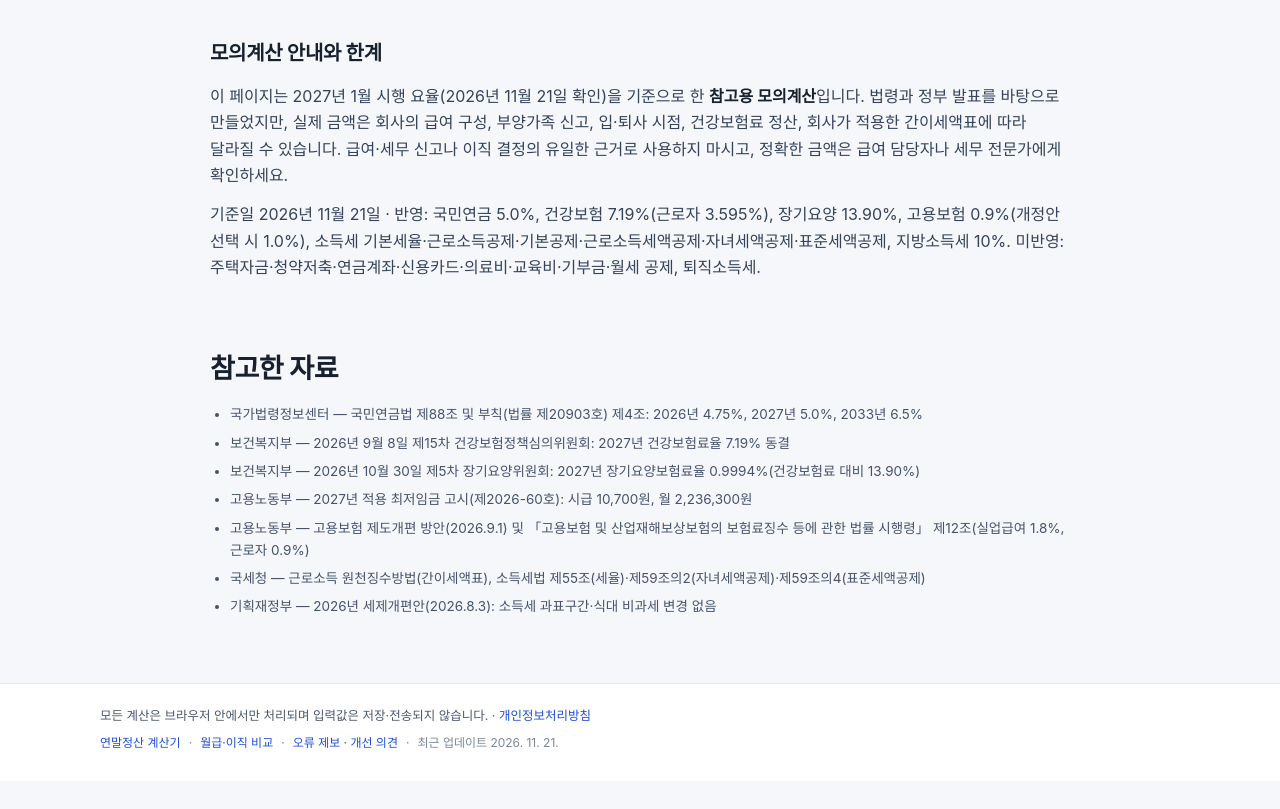
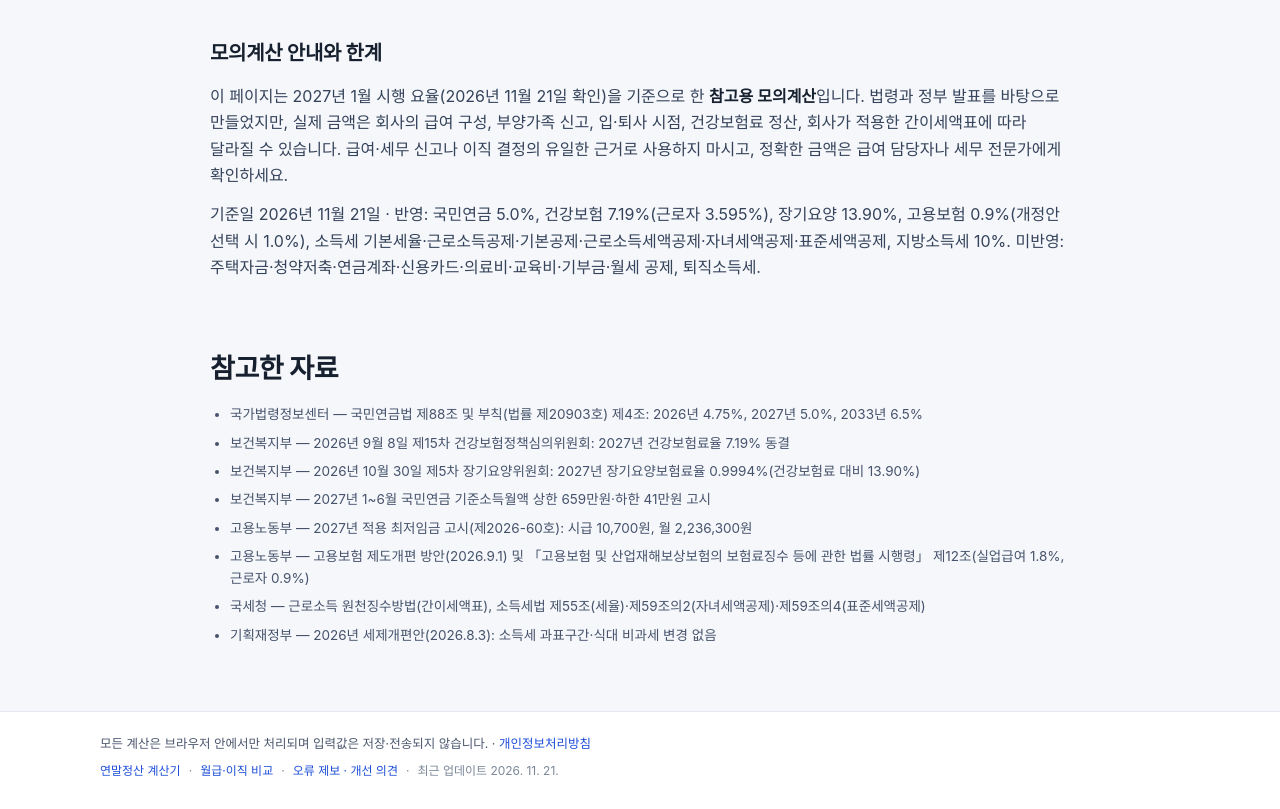
Before and after one commit to namoons/namoons.github.io, a plain HTML site: page salary/index.html in a window 1280 px wide. Shown: the part 6214-7023 px from the top of the page. Before the commit the page ends 6995 px from the top, so only its background shows below. Drawn offline with Linux system fonts and the light colour scheme; a web font is replaced by a local one.

Commit message:
국민연금 기준소득월액 상·하한 출처 보강

```diff
--- a/salary/index.html
+++ b/salary/index.html
@@ -443,6 +443,7 @@
       <li>국가법령정보센터 — 국민연금법 제88조 및 부칙(법률 제20903호) 제4조: 2026년 4.75%, 2027년 5.0%, 2033년 6.5%</li>
       <li>보건복지부 — 2026년 9월 8일 제15차 건강보험정책심의위원회: 2027년 건강보험료율 7.19% 동결</li>
       <li>보건복지부 — 2026년 10월 30일 제5차 장기요양위원회: 2027년 장기요양보험료율 0.9994%(건강보험료 대비 13.90%)</li>
+      <li>보건복지부 — 2027년 1~6월 국민연금 기준소득월액 상한 659만원·하한 41만원 고시</li>
       <li>고용노동부 — 2027년 적용 최저임금 고시(제2026-60호): 시급 10,700원, 월 2,236,300원</li>
       <li>고용노동부 — 고용보험 제도개편 방안(2026.9.1) 및 「고용보험 및 산업재해보상보험의 보험료징수 등에 관한 법률 시행령」 제12조(실업급여 1.8%, 근로자 0.9%)</li>
       <li>국세청 — 근로소득 원천징수방법(간이세액표), 소득세법 제55조(세율)·제59조의2(자녀세액공제)·제59조의4(표준세액공제)</li>
```
